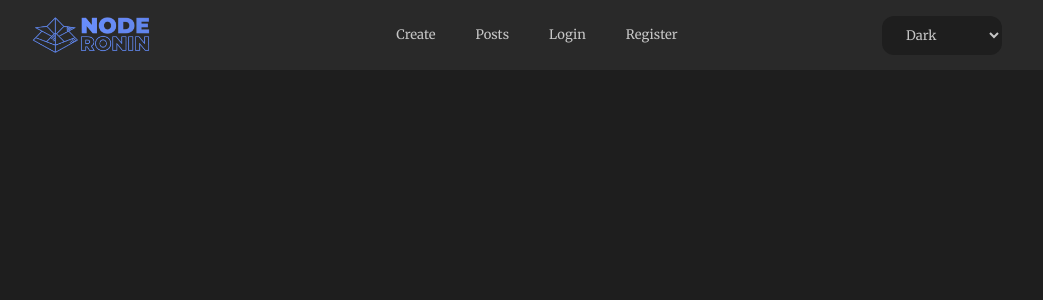
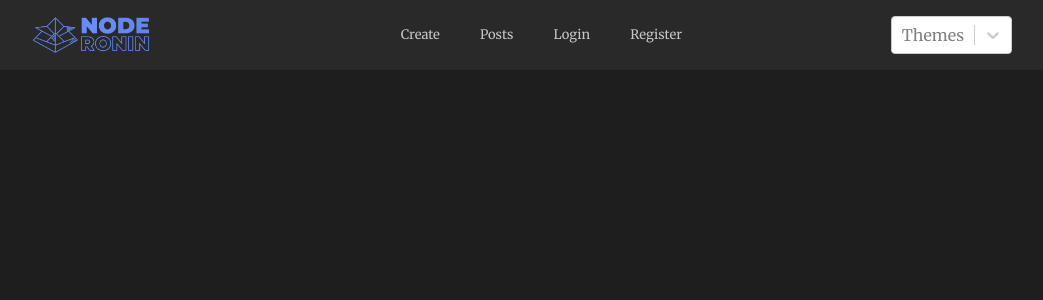
Before and after one commit to evairo176/blog-frontend, a React (Create React App) app: page / in a window 1280 px wide. Shown: the top 300 px of the page, without its empty margins (118-1161 px from the left). Built offline with nearby package versions, Linux system fonts and the light colour scheme.

Commit message:
feat: update

```diff
--- a/src/components/cummon/navbar/Public.jsx
+++ b/src/components/cummon/navbar/Public.jsx
@@ -1,6 +1,7 @@
-import React, { Fragment, useState } from "react";
+import React, { Fragment } from "react";
 import { Link, useLocation } from "react-router-dom";
 import logo from "../../../assets/images/logo.png";
+import CategoryWithNoError from "../../../utils/CategoryWithNoError";
 import { ThemeContext } from "../../../utils/ThemeSelector";
 
 function Public() {
@@ -8,6 +9,17 @@ function Public() {
   const navigation_left = [
     { name: "Create", path: "/create-post", current: false },
     { name: "Posts", path: "/posts", current: false },
+  ];
+
+  const dataThemes = [
+    {
+      id: "dark-theme",
+      title: "Dark",
+    },
+    {
+      id: "light-theme",
+      title: "Light",
+    },
   ];
 
   return (
@@ -55,19 +67,13 @@ function Public() {
           <div className="themes-option">
             <ThemeContext.Consumer>
               {({ changeTheme, theme }) => (
-                <select
-                  className="theme-input-dawd"
-                  name=""
-                  id=""
-                  onChange={(e) => {
-                    changeTheme(e.target.value);
-                  }}
+                <CategoryWithNoError
+                  onChange={(e) => changeTheme(e)}
                   value={theme}
-                >
-                  <option value="light-theme">Light</option>
-                  <option value="dark-theme">Dark</option>
-                  <option value="hallowen-theme">Hallowen</option>
-                </select>
+                  id="themes"
+                  data={dataThemes}
+                  placeholder="Themes"
+                />
               )}
             </ThemeContext.Consumer>
           </div>
--- a/src/components/posts/Post.jsx
+++ b/src/components/posts/Post.jsx
@@ -13,8 +13,6 @@ import Navbar from "../cummon/Navbar";
 import PaginationCustom from "../../utils/PaginationCustom";
 import SpeedDialComponent from "../../utils/SpeedDialComponent";
 import BannerBlog from "../../utils/BannerBlog";
-import { ThemeContext, themes } from "../../utils/ThemeSelector";
-import { Button } from "react-bootstrap";
 
 function Post() {
   // const [postList, setpostList] = useState({});
--- /dev/null
+++ b/src/utils/CategoryWithNoError.jsx
@@ -0,0 +1,40 @@
+import React from "react";
+import Select from "react-select";
+
+function CategoryWithNoError(props) {
+  const allCategory = props?.data?.map((row) => {
+    return {
+      value: row?.id,
+      label: row?.title,
+    };
+  });
+
+  // handle change
+  const handleChange = (value) => {
+    props.onChange(value?.value);
+  };
+
+  return (
+    <div>
+      {props?.loading ? (
+        <div>Category is Loading...</div>
+      ) : (
+        <Select
+          onChange={handleChange}
+          id={props?.id}
+          placeholder={props?.placeholder}
+          options={allCategory}
+          value={props?.value}
+          styles={{
+            control: (baseStyles, state) => ({
+              ...baseStyles,
+              borderColor: "#cbcbcb",
+            }),
+          }}
+        />
+      )}
+    </div>
+  );
+}
+
+export default CategoryWithNoError;
--- a/src/utils/ThemeContextWrapper.jsx
+++ b/src/utils/ThemeContextWrapper.jsx
@@ -10,7 +10,6 @@ function ThemeContextWrapper(props) {
 
   useEffect(() => {
     document.body.className = `${theme}`;
-    console.log(theme);
   }, [theme]);
   return (
     <ThemeContext.Provider value={{ theme: theme, changeTheme: changeTheme }}>
```
